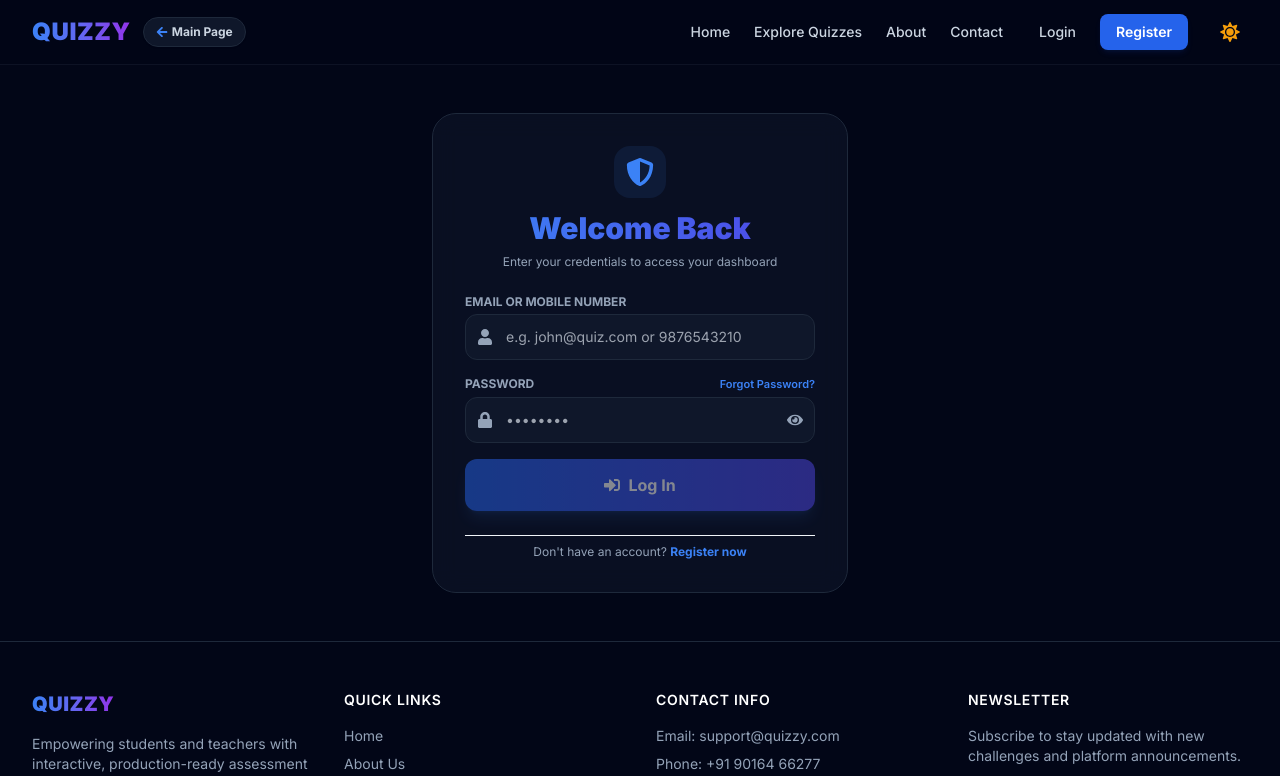
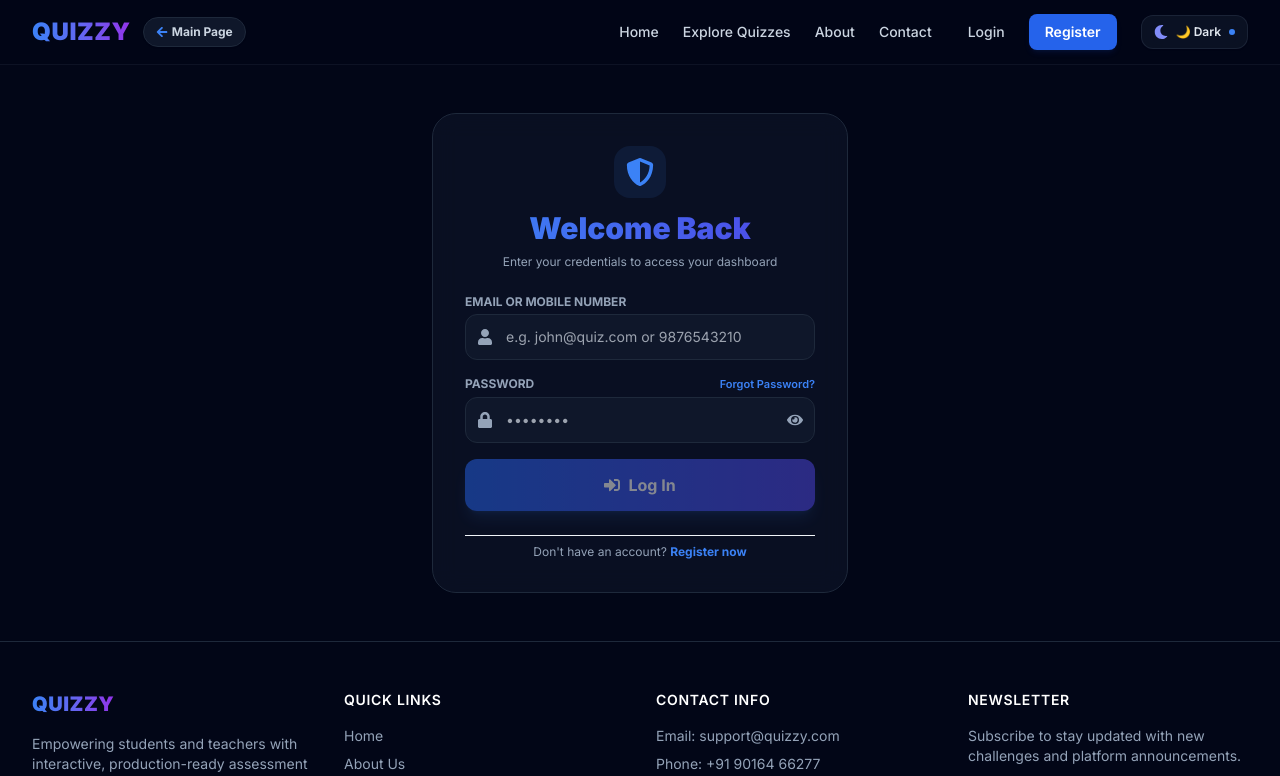
Before and after one commit to Jenil2004809/Quize, a React (Vite) app in the folder frontend/: page /login in a window 1280 px wide. Shown: the top 776 px of the page. Built offline with nearby package versions, Linux system fonts and the light colour scheme.

Commit message:
feat: implement 4-palette Multi-Theme Switcher (Academic Light, Slate Dark, Midnight OLED, Cyber Synthwave) with persistent Redux state and real-time DOM styling

```diff
--- a/frontend/src/components/Navbar.jsx
+++ b/frontend/src/components/Navbar.jsx
@@ -2,10 +2,11 @@ import React, { useState, useEffect } from 'react';
 import { Link, useNavigate, useLocation } from 'react-router-dom';
 import { useSelector, useDispatch } from 'react-redux';
 import { logout, toggleTheme } from '../redux/authSlice';
-import { FaSun, FaMoon, FaBell, FaUser, FaSignOutAlt, FaBars, FaTimes, FaTrophy, FaArrowLeft, FaGamepad } from 'react-icons/fa';
+import { FaBell, FaUser, FaSignOutAlt, FaBars, FaTimes, FaTrophy, FaArrowLeft, FaGamepad } from 'react-icons/fa';
 import { motion, AnimatePresence } from 'framer-motion';
 import api, { ASSET_BASE_URL } from '../services/api';
 import { io } from 'socket.io-client';
+import ThemeSelector from './ThemeSelector';
 
 const Navbar = () => {
   const { isAuthenticated, user, theme } = useSelector((state) => state.auth);
@@ -130,14 +131,8 @@ const Navbar = () => {
               </div>
             )}
 
-            {/* Theme Toggle */}
-            <button
-              onClick={() => dispatch(toggleTheme())}
-              className="p-2 rounded-lg text-slate-500 hover:text-blue-500 dark:text-slate-400 hover:bg-slate-100 dark:hover:bg-slate-900 transition-all"
-              aria-label="Toggle Theme"
-            >
-              {theme === 'dark' ? <FaSun className="w-5 h-5 text-amber-500" /> : <FaMoon className="w-5 h-5" />}
-            </button>
+            {/* Multi-Theme Selector (4 Palettes) */}
+            <ThemeSelector align="right" />
 
             {/* Notification Bell */}
             {isAuthenticated && (
@@ -253,14 +248,8 @@ const Navbar = () => {
               </button>
             )}
 
-            {/* Mobile Theme Toggle */}
-            <button
-              onClick={() => dispatch(toggleTheme())}
-              className="p-2 rounded-lg text-slate-500 dark:text-slate-400 touch-target flex items-center justify-center"
-              aria-label="Toggle Theme"
-            >
-              {theme === 'dark' ? <FaSun className="w-5 h-5 text-amber-500" /> : <FaMoon className="w-5 h-5" />}
-            </button>
+            {/* Mobile Multi-Theme Selector */}
+            <ThemeSelector align="right" />
 
             {/* Mobile Hamburger Button */}
             <button
--- /dev/null
+++ b/frontend/src/components/ThemeSelector.jsx
@@ -0,0 +1,142 @@
+import React, { useState, useRef, useEffect } from 'react';
+import { useSelector, useDispatch } from 'react-redux';
+import { setTheme } from '../redux/authSlice';
+import { FaSun, FaMoon, FaPalette, FaCheck, FaDesktop } from 'react-icons/fa';
+import { motion, AnimatePresence } from 'framer-motion';
+
+const THEMES = [
+  {
+    id: 'light',
+    name: 'Academic Light',
+    tagline: 'Crisp White & Royal Blue',
+    icon: <FaSun className="text-amber-500" />,
+    previewBg: 'bg-slate-100 border-slate-300',
+    accentColor: 'bg-blue-600',
+    badge: '☀️ Light'
+  },
+  {
+    id: 'dark',
+    name: 'Slate Dark',
+    tagline: 'Deep Slate & Indigo Glow',
+    icon: <FaMoon className="text-indigo-400" />,
+    previewBg: 'bg-slate-900 border-slate-700',
+    accentColor: 'bg-indigo-500',
+    badge: '🌙 Dark'
+  },
+  {
+    id: 'oled',
+    name: 'Midnight OLED',
+    tagline: 'Pure Pitch Black & Cyan Matrix',
+    icon: <FaDesktop className="text-cyan-400" />,
+    previewBg: 'bg-black border-zinc-800',
+    accentColor: 'bg-cyan-400',
+    badge: '🌌 OLED'
+  },
+  {
+    id: 'cyber',
+    name: 'Cyber Synthwave',
+    tagline: 'Cosmic Violet & Neon Pink Glow',
+    icon: <FaPalette className="text-fuchsia-400" />,
+    previewBg: 'bg-purple-950 border-purple-800',
+    accentColor: 'bg-fuchsia-500',
+    badge: '🔮 Cyber'
+  }
+];
+
+const ThemeSelector = ({ variant = 'dropdown', align = 'right' }) => {
+  const { theme } = useSelector((state) => state.auth);
+  const dispatch = useDispatch();
+  const [isOpen, setIsOpen] = useState(false);
+  const dropdownRef = useRef(null);
+
+  const activeTheme = THEMES.find((t) => t.id === theme) || THEMES[1];
+
+  // Close dropdown on outside click
+  useEffect(() => {
+    const handleClickOutside = (e) => {
+      if (dropdownRef.current && !dropdownRef.current.contains(e.target)) {
+        setIsOpen(false);
+      }
+    };
+    document.addEventListener('mousedown', handleClickOutside);
+    return () => document.removeEventListener('mousedown', handleClickOutside);
+  }, []);
+
+  const handleSelect = (themeId) => {
+    dispatch(setTheme(themeId));
+    setIsOpen(false);
+  };
+
+  return (
+    <div className="relative inline-block text-left" ref={dropdownRef}>
+      {/* Theme Trigger Button */}
+      <button
+        onClick={() => setIsOpen(!isOpen)}
+        className="flex items-center space-x-2 px-3 py-2 rounded-xl bg-white/70 dark:bg-slate-900/70 border border-slate-200/80 dark:border-slate-800/80 backdrop-blur-md text-slate-700 dark:text-slate-200 hover:text-blue-500 dark:hover:text-blue-400 transition-all hover:scale-105 shadow-sm text-xs font-bold"
+        aria-label="Select Theme Style"
+        title={`Active Theme: ${activeTheme.name}`}
+      >
+        <span className="text-sm">{activeTheme.icon}</span>
+        <span className="hidden sm:inline-block font-semibold">{activeTheme.badge}</span>
+        <span className="w-1.5 h-1.5 rounded-full bg-blue-500 animate-pulse"></span>
+      </button>
+
+      {/* Floating Theme Options Dropdown */}
+      <AnimatePresence>
+        {isOpen && (
+          <motion.div
+            initial={{ opacity: 0, scale: 0.95, y: -5 }}
+            animate={{ opacity: 1, scale: 1, y: 0 }}
+            exit={{ opacity: 0, scale: 0.95, y: -5 }}
+            transition={{ duration: 0.15 }}
+            className={`absolute mt-2 w-64 rounded-2xl bg-white/95 dark:bg-slate-900/95 backdrop-blur-xl border border-slate-200 dark:border-slate-800 shadow-2xl p-2 z-50 text-left ${
+              align === 'right' ? 'right-0' : 'left-0'
+            }`}
+          >
+            <div className="px-3 py-2 border-b border-slate-100 dark:border-slate-800/80 mb-1 flex items-center justify-between">
+              <span className="text-[10px] font-black uppercase tracking-wider text-slate-400 dark:text-slate-500">
+                Display Theme (4 Palettes)
+              </span>
+              <FaPalette className="text-slate-400 text-xs" />
+            </div>
+
+            <div className="space-y-1">
+              {THEMES.map((t) => {
+                const isSelected = (theme === t.id) || (!theme && t.id === 'dark');
+                return (
+                  <button
+                    key={t.id}
+                    onClick={() => handleSelect(t.id)}
+                    className={`w-full flex items-center justify-between p-2.5 rounded-xl transition-all text-xs font-semibold ${
+                      isSelected
+                        ? 'bg-blue-500/10 text-blue-600 dark:text-blue-400 border border-blue-500/20'
+                        : 'text-slate-700 dark:text-slate-300 hover:bg-slate-100 dark:hover:bg-slate-800/80'
+                    }`}
+                  >
+                    <div className="flex items-center space-x-3">
+                      <div className={`w-6 h-6 rounded-lg flex items-center justify-center border ${t.previewBg} shadow-inner`}>
+                        <span className="text-xs">{t.icon}</span>
+                      </div>
+                      <div className="text-left">
+                        <p className="font-bold leading-tight">{t.name}</p>
+                        <p className="text-[10px] text-slate-400 leading-tight">{t.tagline}</p>
+                      </div>
+                    </div>
+
+                    {isSelected && (
+                      <div className="w-5 h-5 rounded-full bg-blue-500 text-white flex items-center justify-center text-[10px] shadow-sm">
+                        <FaCheck />
+                      </div>
+                    )}
+                  </button>
+                );
+              })}
+            </div>
+          </motion.div>
+        )}
+      </AnimatePresence>
+    </div>
+  );
+};
+
+export default ThemeSelector;
--- a/frontend/src/index.css
+++ b/frontend/src/index.css
@@ -146,3 +146,67 @@
 .glow-success {
   box-shadow: 0 0 20px rgba(16, 185, 129, 0.15);
 }
+
+/* =========================================================================
+   MULTI-THEME PALETTES (ACADEMIC LIGHT, SLATE DARK, MIDNIGHT OLED, CYBER SYNTHWAVE)
+   ========================================================================= */
+
+/* 1. Academic Light (Default Light) */
+html.light body {
+  background-color: #f8fafc;
+  color: #0f172a;
+}
+
+/* 2. Slate Dark (Default Dark) */
+html.dark.theme-slate body {
+  background-color: #020617;
+  color: #f8fafc;
+}
+
+/* 3. Midnight OLED (True Pitch Black) */
+html.dark.theme-oled body {
+  background-color: #000000 !important;
+  color: #ffffff !important;
+}
+html.dark.theme-oled .glass-card,
+html.dark.theme-oled .glass-sidebar,
+html.dark.theme-oled .glass-navbar,
+html.dark.theme-oled aside,
+html.dark.theme-oled .bg-slate-900,
+html.dark.theme-oled .dark\:bg-slate-900,
+html.dark.theme-oled .dark\:bg-slate-950 {
+  background-color: #080808 !important;
+  border-color: #222222 !important;
+}
+html.dark.theme-oled .border-slate-800,
+html.dark.theme-oled .dark\:border-slate-800 {
+  border-color: #1e1e1e !important;
+}
+
+/* 4. Cyber Synthwave / Neon Matrix */
+html.dark.theme-cyber body {
+  background-color: #07030d !important;
+  background-image:
+    radial-gradient(circle at 10% 0%, rgba(147, 51, 234, 0.12), transparent 35%),
+    radial-gradient(circle at 90% 90%, rgba(236, 72, 153, 0.1), transparent 35%);
+  color: #f3e8ff !important;
+}
+html.dark.theme-cyber .glass-card,
+html.dark.theme-cyber .glass-sidebar,
+html.dark.theme-cyber .glass-navbar,
+html.dark.theme-cyber aside,
+html.dark.theme-cyber .bg-slate-900,
+html.dark.theme-cyber .dark\:bg-slate-900,
+html.dark.theme-cyber .dark\:bg-slate-950 {
+  background-color: rgba(19, 8, 35, 0.85) !important;
+  border-color: rgba(168, 85, 247, 0.3) !important;
+  box-shadow: 0 0 25px rgba(168, 85, 247, 0.08) !important;
+}
+html.dark.theme-cyber .border-slate-800,
+html.dark.theme-cyber .dark\:border-slate-800 {
+  border-color: rgba(147, 51, 234, 0.3) !important;
+}
+html.dark.theme-cyber .text-blue-500,
+html.dark.theme-cyber .dark\:text-blue-400 {
+  color: #c084fc !important;
+}
--- a/frontend/src/pages/student/AttemptQuiz.jsx
+++ b/frontend/src/pages/student/AttemptQuiz.jsx
@@ -4,6 +4,7 @@ import api from '../../services/api';
 import Swal from 'sweetalert2';
 import LoadingSkeleton from '../../components/LoadingSkeleton';
 import BiometricIntegrityRadar from '../../components/BiometricIntegrityRadar';
+import ThemeSelector from '../../components/ThemeSelector';
 import {
   FaClock,
   FaExclamationTriangle,
@@ -857,6 +858,9 @@ const AttemptQuiz = () => {
           </span>
         </div>
 
+        <div className="flex items-center space-x-3">
+          <ThemeSelector align="right" />
+
           {/* Live Countdown Timer */}
           <div className={`px-4 py-2 rounded-2xl border font-mono font-black text-xs md:text-sm flex items-center space-x-2 ${
             timeLeft < 300
@@ -873,6 +877,7 @@ const AttemptQuiz = () => {
           >
             Submit Exam
           </button>
+        </div>
       </header>
 
       {/* Progress Bar */}
--- a/frontend/src/redux/authSlice.js
+++ b/frontend/src/redux/authSlice.js
@@ -62,26 +62,50 @@ const authSlice = createSlice({
       localStorage.removeItem('token');
       localStorage.removeItem('user');
     },
+    setTheme: (state, action) => {
+      const selectedTheme = action.payload;
+      state.theme = selectedTheme;
+      localStorage.setItem('theme', selectedTheme);
+      applyThemeToDOM(selectedTheme);
+    },
     toggleTheme: (state) => {
-      const newTheme = state.theme === 'dark' ? 'light' : 'dark';
+      const themes = ['dark', 'oled', 'cyber', 'light'];
+      const currentIndex = themes.indexOf(state.theme);
+      const nextIndex = (currentIndex + 1) % themes.length;
+      const newTheme = themes[nextIndex];
       state.theme = newTheme;
       localStorage.setItem('theme', newTheme);
-      // Toggle body tag dark class
-      if (newTheme === 'dark') {
-        document.documentElement.classList.add('dark');
-      } else {
-        document.documentElement.classList.remove('dark');
-      }
+      applyThemeToDOM(newTheme);
     },
     initTheme: (state) => {
-      if (state.theme === 'dark') {
-        document.documentElement.classList.add('dark');
-      } else {
-        document.documentElement.classList.remove('dark');
-      }
+      const savedTheme = localStorage.getItem('theme') || state.theme || 'dark';
+      state.theme = savedTheme;
+      applyThemeToDOM(savedTheme);
     }
   }
 });
+
+const applyThemeToDOM = (theme) => {
+  if (typeof document === 'undefined') return;
+  const root = document.documentElement;
+  root.classList.remove('light', 'dark', 'theme-academic', 'theme-slate', 'theme-oled', 'theme-cyber');
+
+  switch (theme) {
+    case 'light':
+      root.classList.add('light', 'theme-academic');
+      break;
+    case 'oled':
+      root.classList.add('dark', 'theme-oled');
+      break;
+    case 'cyber':
+      root.classList.add('dark', 'theme-cyber');
+      break;
+    case 'dark':
+    default:
+      root.classList.add('dark', 'theme-slate');
+      break;
+  }
+};
 
 export const {
   authStart,
@@ -90,6 +114,7 @@ export const {
   updateProfileSuccess,
   bookmarkToggleSuccess,
   logout,
+  setTheme,
   toggleTheme,
   initTheme
 } = authSlice.actions;
```
Also changed, not shown: frontend/src/layouts/DashboardLayout.jsx (+10 -5 lines). Lines whose indentation alone changed are shown as unchanged.
